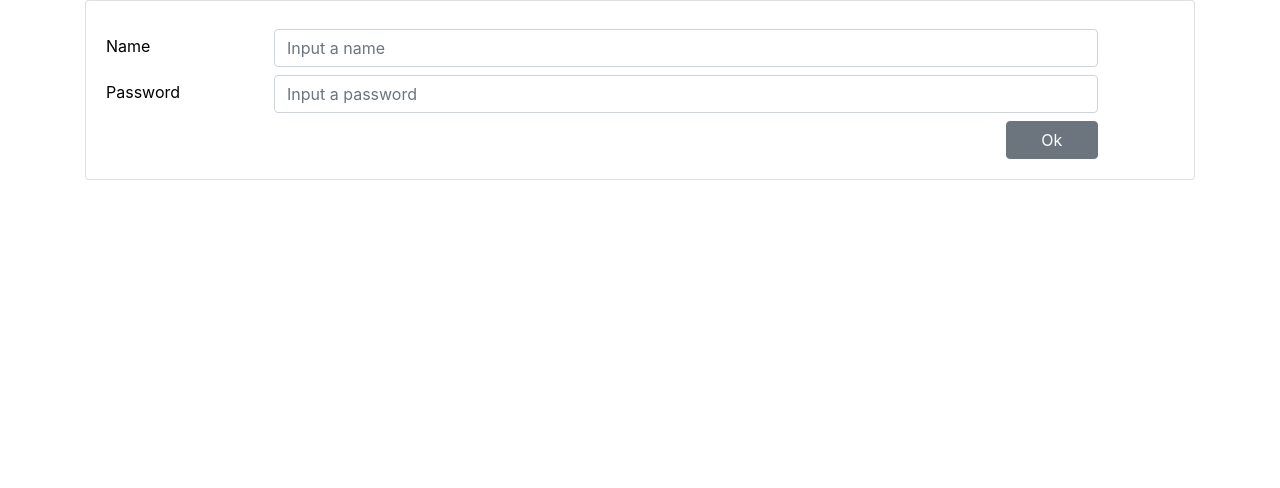
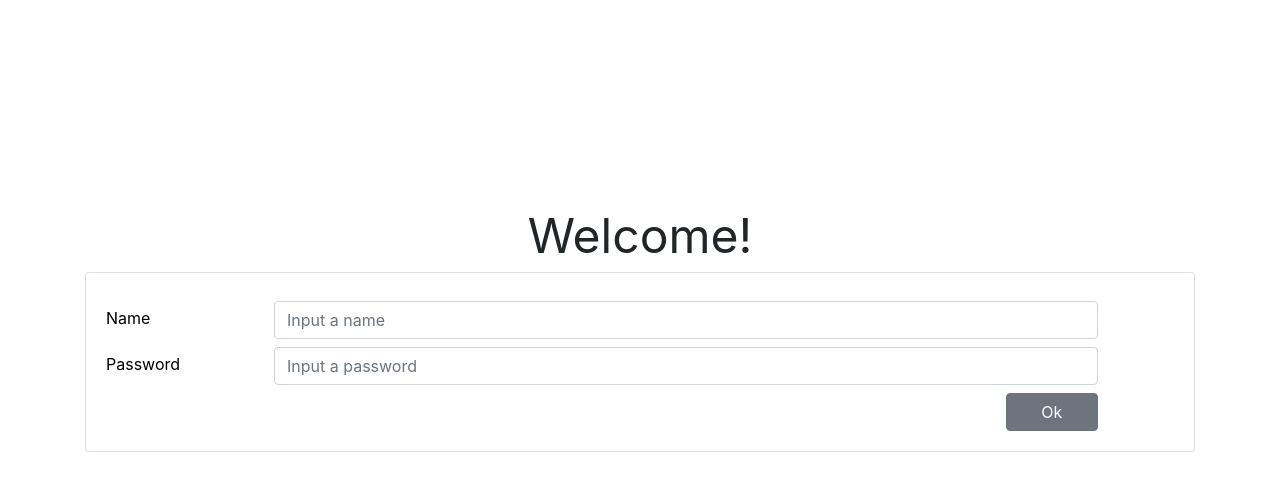
Before and after one commit to 60gdan/firstsite, a plain HTML site: page index.html in a window 1280 px wide. Drawn offline with nearby package versions, Linux system fonts and the light colour scheme.

Commit message:
Welcome title is added.

```diff
--- a/index.html
+++ b/index.html
@@ -6,7 +6,11 @@
     </head>
     <body>
         <div class="container">
-            <div class="card">
+            <div class="title">
+                Welcome!
+            </div>
+            <div class="card mane-card">
+
                 <div class="card-body">
                     <div  class="row row-item">
                         <label class="label-name col-sm-2">Name</label>
--- a/style.css
+++ b/style.css
@@ -3,8 +3,10 @@
     padding-top: 5px;
 }
 
-body > .card {
-    width: 25rem;
+.title {
+    margin-top: 200px;
+    text-align: center;
+    font-size: xxx-large;
 }
 
 .row-item {
```
